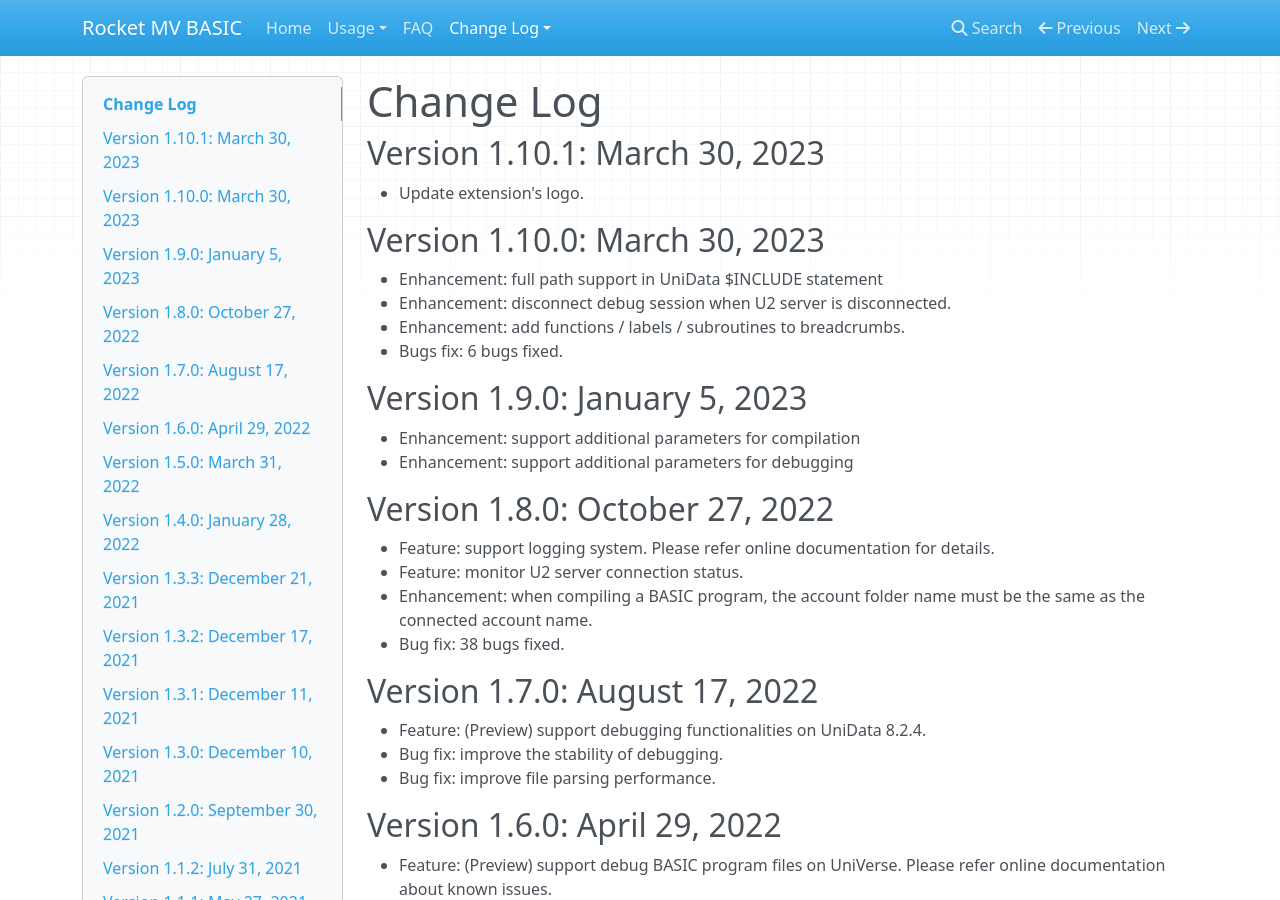
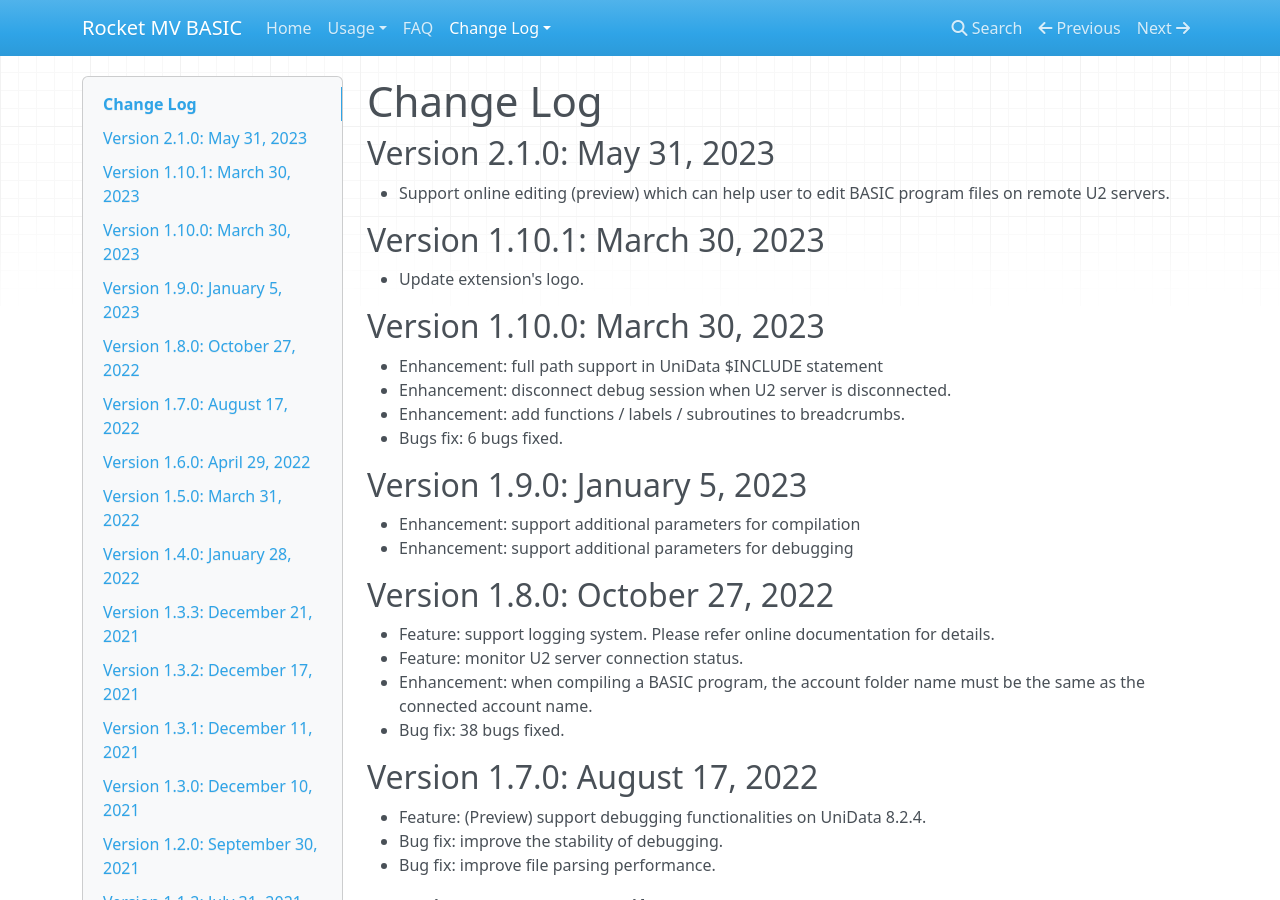
Before and after one commit to RocketSoftware/rocket-mvbasic, an MkDocs documentation site: the page built from docs/usage/CHANGELOG.md, in a window 1280 px wide and 900 px high. Built offline with MkDocs 1.6.1, drawn with Linux system fonts in a browser that asks for light colours; nearby versions of some CDN libraries.

Commit message:
Update change log and correct some content in online editing

```diff
--- a/docs/usage/CHANGELOG.md
+++ b/docs/usage/CHANGELOG.md
@@ -1,4 +1,8 @@
 # Change Log
+
+## Version 2.1.0: May 31, 2023
+
+- Support online editing (preview) which can help user to edit BASIC program files on remote U2 servers.
 
 ## Version 1.10.1: March 30, 2023
 
```
Also changed, not shown: docs/usage/OnlineEditing.md (+4 -4 lines).
